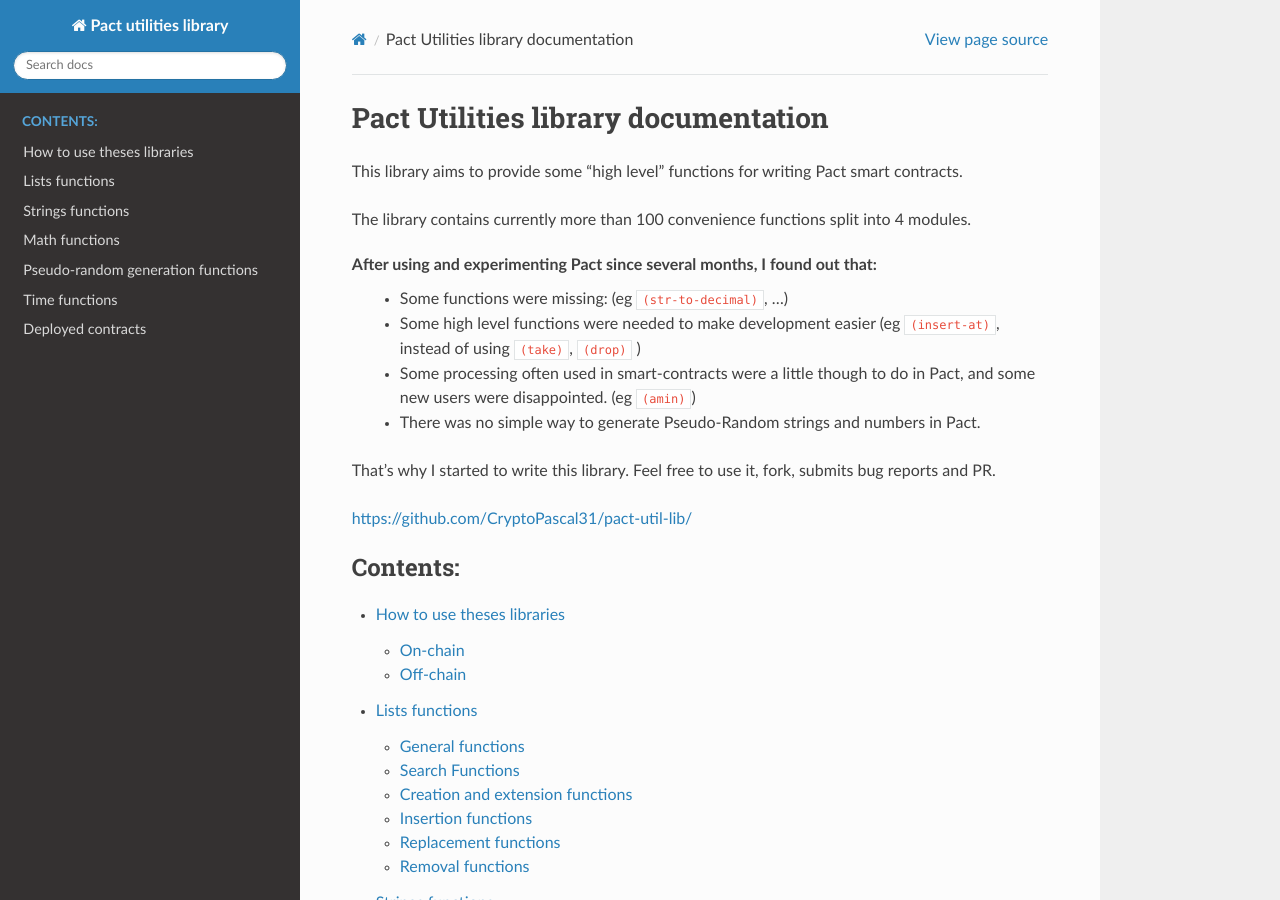
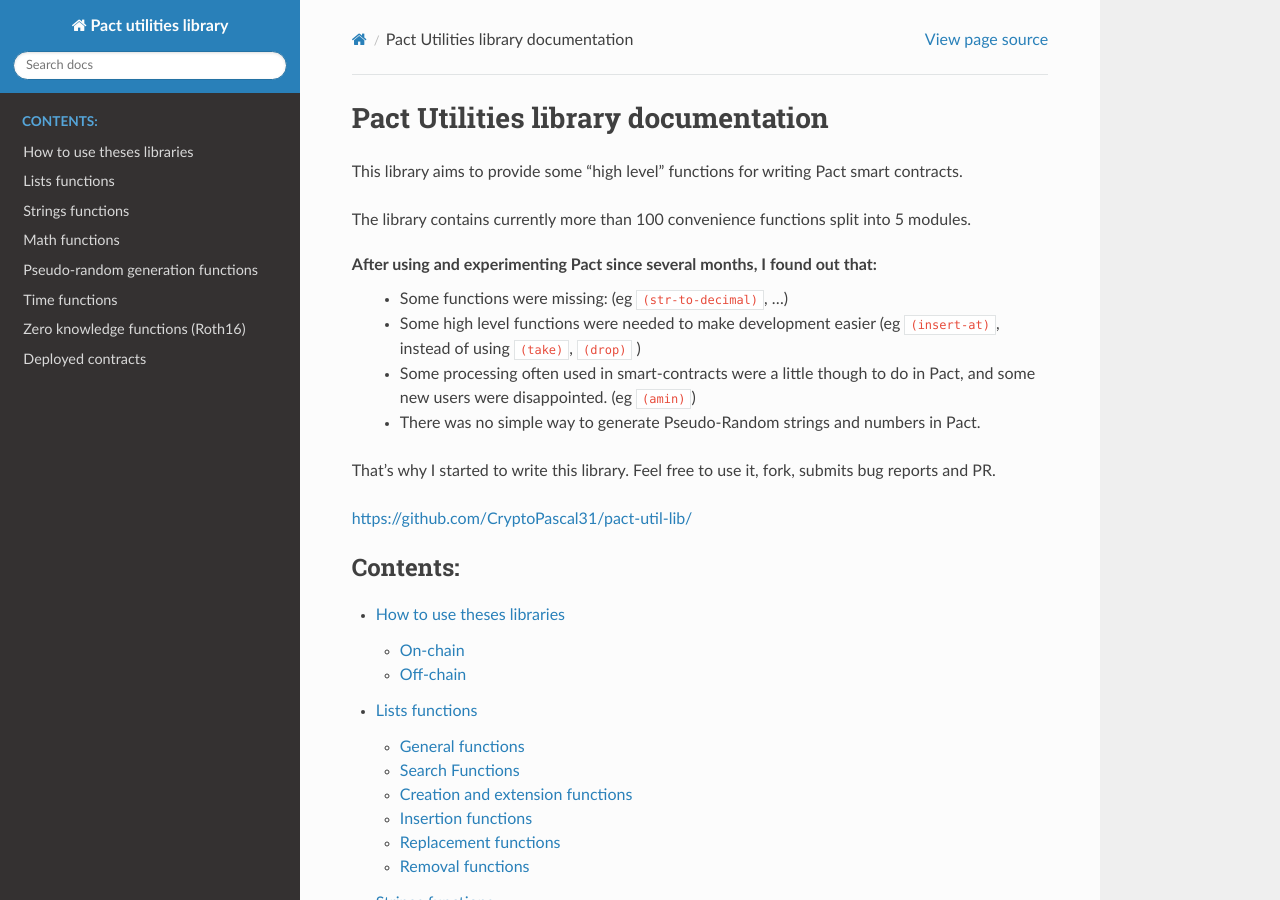
Before and after one commit to CryptoPascal31/pact-util-lib, a Sphinx documentation site: the page built from docs/source/index.rst, in a window 1280 px wide and 900 px high. Built offline with Sphinx 7.4.7 and the Read the Docs theme 2.0.0, drawn with Linux system fonts in a browser that asks for light colours; some of the changed text lies outside the part shown.

Commit message:
Add new util-zk contract

```diff
--- a/docs/source/how-to-use.rst
+++ b/docs/source/how-to-use.rst
@@ -25,6 +25,7 @@
   (load "util-math.pact")
   (load "util-time.pact")
   (load "util-random.pact")
+  (load "util-zk.pact")
 
 
 If you want to use the random module, it must be initialized just after loading:
--- a/docs/source/index.rst
+++ b/docs/source/index.rst
@@ -3,7 +3,7 @@
 
 This library aims to provide some "high level" functions for writing Pact smart contracts.
 
-The library contains currently more than 100 convenience functions split into 4 modules.
+The library contains currently more than 100 convenience functions split into 5 modules.
 
 After using and experimenting Pact since several months, I found out that:
  * Some functions were missing: (eg ``(str-to-decimal)``, ...)
--- /dev/null
+++ b/docs/source/util-zk.rst
@@ -0,0 +1,4 @@
+Zero knowledge functions (Roth16)
+=================================
+**Contract:**
+  * free.util-zk
```
Also changed, not shown: other parts of docs/source/index.rst (+1 -0 lines), README.md (+6 -0 lines), 6 other files.
